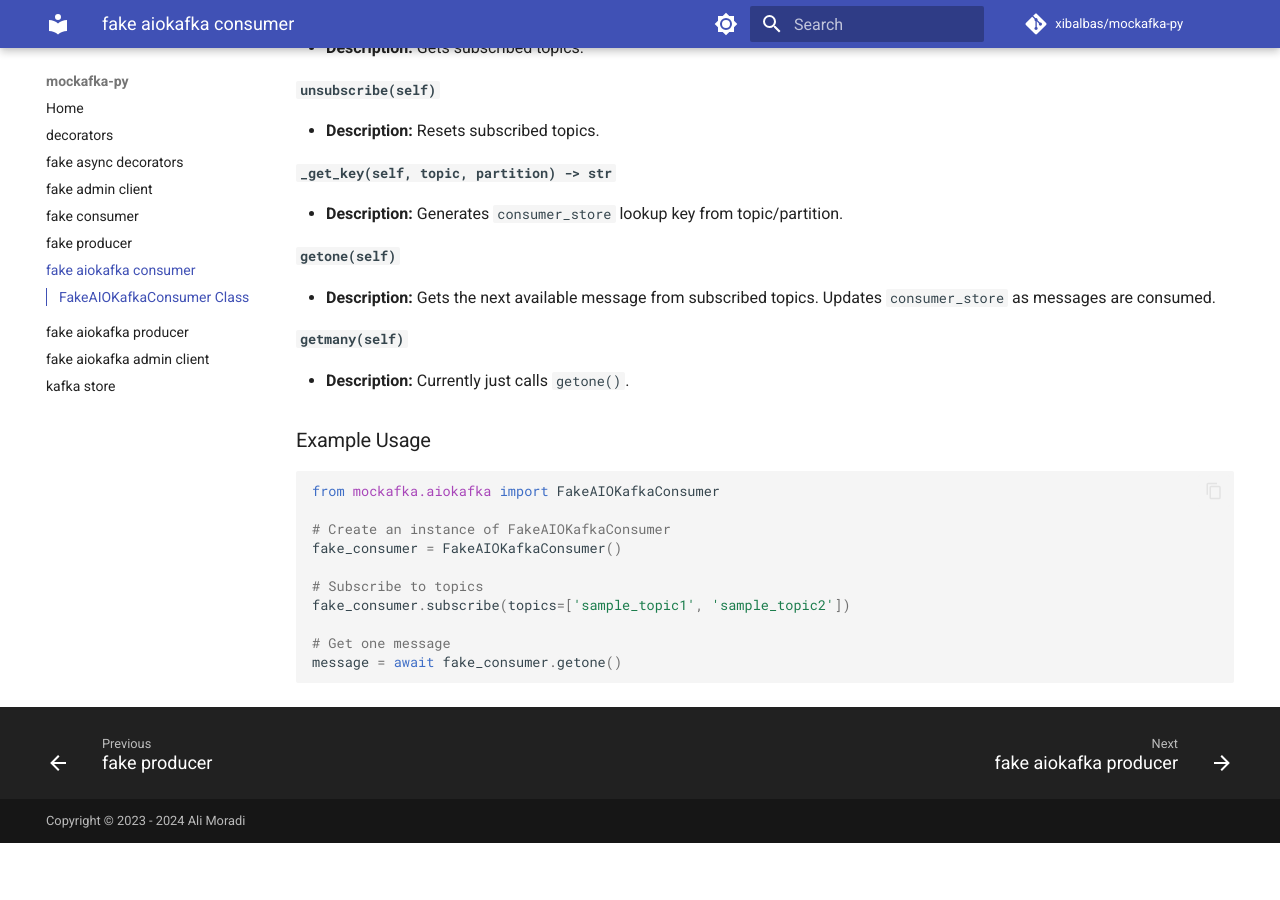
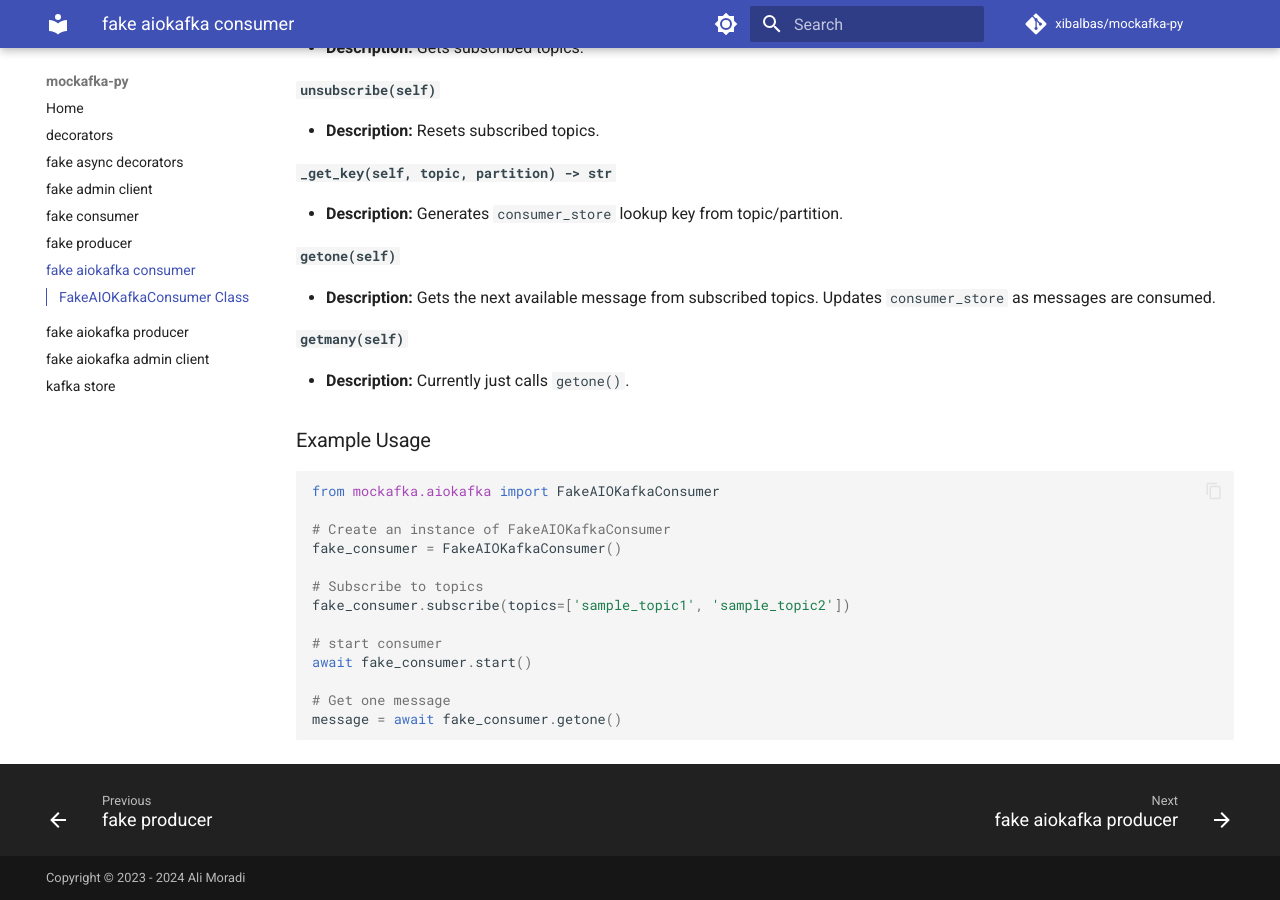
Before and after one commit to alm0ra/mockafka-py, an MkDocs documentation site: the page built from docs/async-fake-aiokafka-consumer.md, in a window 1280 px wide and 900 px high, scrolled down 1253 px. Built offline with MkDocs 1.6.1 and Material for MkDocs 9.7.7, drawn with Linux system fonts in a browser that asks for light colours; comment, search, counter and statistics services are not loaded; the version menu is left out; before the commit the page ends 2096 px from its top, so only the background shows below that.

Commit message:
fix documentation

````diff
--- a/docs/async-fake-aiokafka-consumer.md
+++ b/docs/async-fake-aiokafka-consumer.md
@@ -59,6 +59,9 @@ fake_consumer = FakeAIOKafkaConsumer()
 # Subscribe to topics
 fake_consumer.subscribe(topics=['sample_topic1', 'sample_topic2'])
 
+# start consumer
+await fake_consumer.start()
+
 # Get one message
 message = await fake_consumer.getone()
 ```
````
